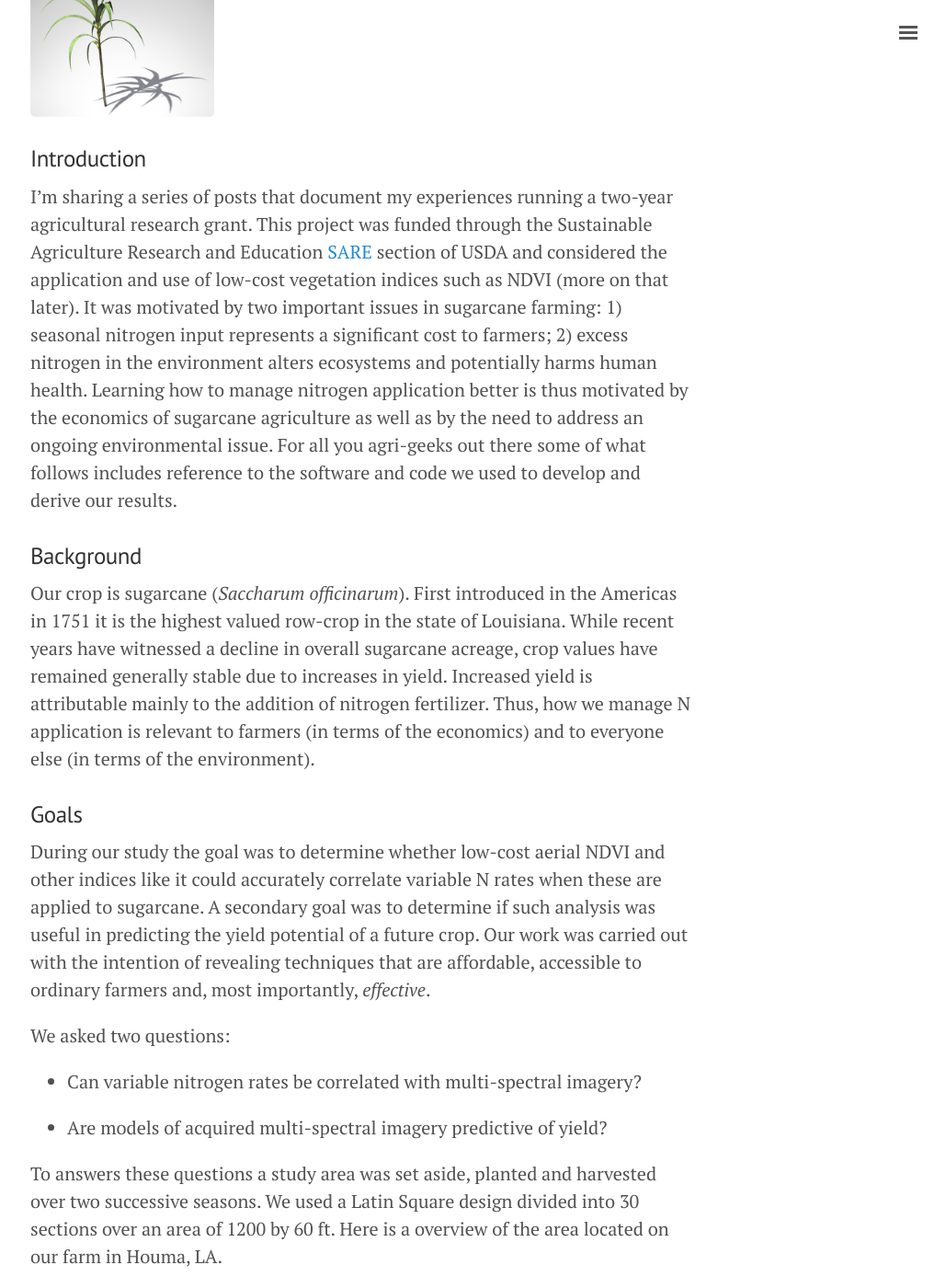
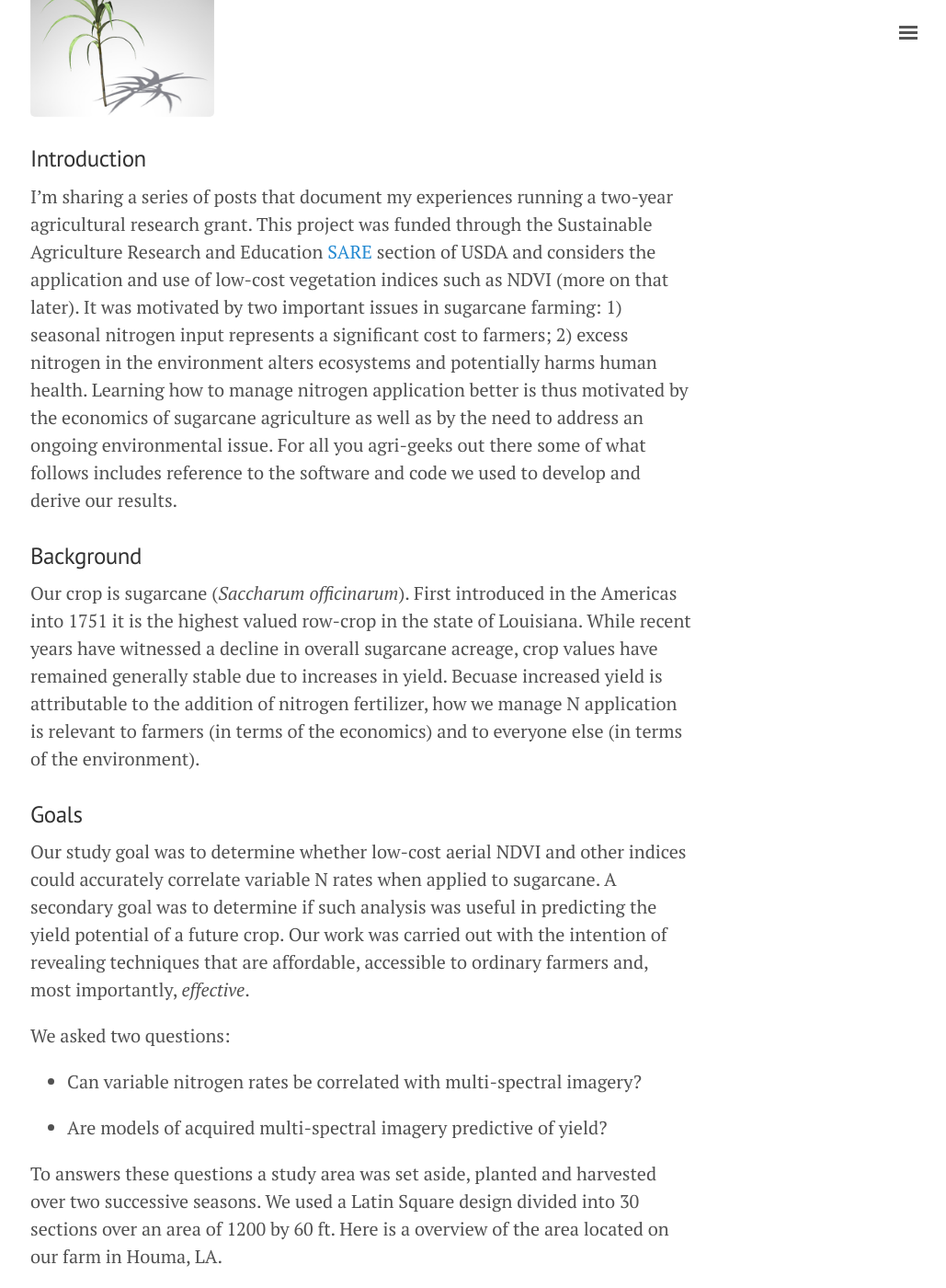
Before and after one commit to geraldmc/geraldmc.github.io, a Jekyll site: the page built from _posts/2019-04-06-predicting-yield-1.md, in a window 1280 px wide and 1400 px high, scrolled down 305 px. Shown: the whole window at 92% size, without its empty margins (247-1276 px from the left). Built offline with Jekyll 4.4.1, drawn with Linux system fonts in a browser that asks for light colours; some of the changed text lies outside the part shown.

Commit message:
updates part 1

```diff
--- a/_posts/2019-04-06-predicting-yield-1.md
+++ b/_posts/2019-04-06-predicting-yield-1.md
@@ -7,14 +7,14 @@ title: Predicting Crop Yield From The Sky
 
 ### Introduction
 
-I'm sharing a series of posts that document my experiences running a two-year agricultural research grant. This project was funded through the Sustainable Agriculture Research and Education [SARE](https://www.sare.org/) section of USDA and considered the application and use of low-cost vegetation indices such as NDVI (more on that later). It was motivated by two important issues in sugarcane farming: 1) seasonal nitrogen input represents a significant cost to farmers; 2) excess nitrogen in the environment alters ecosystems and potentially harms human health. Learning how to manage nitrogen application better is thus motivated by the economics of sugarcane agriculture as well as by the need to address an ongoing environmental issue. For all you agri-geeks out there some of what follows includes reference to the software and code we used to develop and derive our results.
+I'm sharing a series of posts that document my experiences running a two-year agricultural research grant. This project was funded through the Sustainable Agriculture Research and Education [SARE](https://www.sare.org/) section of USDA and considers the application and use of low-cost vegetation indices such as NDVI (more on that later). It was motivated by two important issues in sugarcane farming: 1) seasonal nitrogen input represents a significant cost to farmers; 2) excess nitrogen in the environment alters ecosystems and potentially harms human health. Learning how to manage nitrogen application better is thus motivated by the economics of sugarcane agriculture as well as by the need to address an ongoing environmental issue. For all you agri-geeks out there some of what follows includes reference to the software and code we used to develop and derive our results.
 
 ### Background
 
-Our crop is sugarcane (*Saccharum officinarum*). First introduced in the Americas in 1751 it is the highest valued row-crop in the state of Louisiana. While recent years have witnessed a decline in overall sugarcane acreage, crop values have remained generally stable due to increases in yield. Increased yield is attributable mainly to the addition of nitrogen fertilizer. Thus, how we manage N application is relevant to farmers (in terms of the economics) and to everyone else (in terms of the environment).
+Our crop is sugarcane (*Saccharum officinarum*). First introduced in the Americas into 1751 it is the highest valued row-crop in the state of Louisiana. While recent years have witnessed a decline in overall sugarcane acreage, crop values have remained generally stable due to increases in yield. Becuase increased yield is attributable to the addition of nitrogen fertilizer, how we manage N application is relevant to farmers (in terms of the economics) and to everyone else (in terms of the environment).
 
 ### Goals
-During our study the goal was to determine whether low-cost aerial NDVI and other indices like it could accurately correlate variable N rates when these are applied to sugarcane. A secondary goal was to determine if such analysis was useful in predicting the yield potential of a future crop. Our work was carried out with the intention of revealing techniques that are affordable, accessible to ordinary farmers and, most importantly, *effective*.
+Our study goal was to determine whether low-cost aerial NDVI and other indices could accurately correlate variable N rates when applied to sugarcane. A secondary goal was to determine if such analysis was useful in predicting the yield potential of a future crop. Our work was carried out with the intention of revealing techniques that are affordable, accessible to ordinary farmers and, most importantly, *effective*.
 
 We asked two questions:
 
@@ -34,11 +34,11 @@ As indicated below five levels of nitrogen fertilization (0, 40, 80, 120 and 180
 
 ### Tools
 
-Creating a vegetation index requires getting a camera into the air and keeping it there. As we progressed we used kites, balloons and ultimately an unassisted aerial vehicle (a drone). We [created our own multi-spectral cameras](https://publiclab.org/wiki/near-infrared-camera) along with rigs needed to reproducibly fly them. Ultimately we got help from the folks at [Micasense](https://www.micasense.com/) and used their multi-spectral camera, the Sequoia:
+Creating a vegetation index first requires getting a camera into the air. As we progressed we used kites, balloons and ultimately an unassisted aerial vehicle (a drone). We [created our own multi-spectral cameras](https://publiclab.org/wiki/near-infrared-camera) along with rigs needed to reproducibly fly them. Ultimately we got help from the folks at [Micasense](https://www.micasense.com/) and used their multi-spectral camera, the Sequoia:
 
 ![NGR Highlight]({{ site.url }}/assets/parrot-sequoia-camera.png){:height="225px" width="225px"}
 
-The Sequoia is about the size of a GoPro. It’s a lightweight payload for a consumer-style drone such as the one we selected (a 3DR Solo). Flying this camera over a field allowed us to collect light reflected from sugarcane in a variety of specific ways. The Sequoia collects light in the Green, Red, Near-infrared and [RedEdge](https://en.wikipedia.org/wiki/Red_edge) bands. By manipulating these bands we were able to create different vegetation indices, one of which is known as the NRG. Most are familiar with RGB images but in an NRG image the RGB colors (Red-Green-Blue) are swapped for a different set: NIR (Near-infrared), Red and the Green. Here is an example NRG image.
+The Sequoia is about the size of a GoPro camera. It’s lightweight enough to fly from a consumer-style drone such as the 3DR Solo. Flying this camera over a field allowed us to collect light reflected from sugarcane in a variety of specific ways. The Sequoia collects light in the Green, Red, Near-infrared and [RedEdge](https://en.wikipedia.org/wiki/Red_edge) bands. By manipulating these bands we were able to create different vegetation indices, one of which is known as the NRG. Most are familiar with RGB images but in an NRG image the RGB colors (Red-Green-Blue) are swapped for a different set: NIR (Near-infrared), Red and the Green. Here is an example NRG image.
 
 ![NGR Highlight]({{ site.url }}/assets/NGR-highlight-scale.png){:height="275px" width="425px"}
 
```
